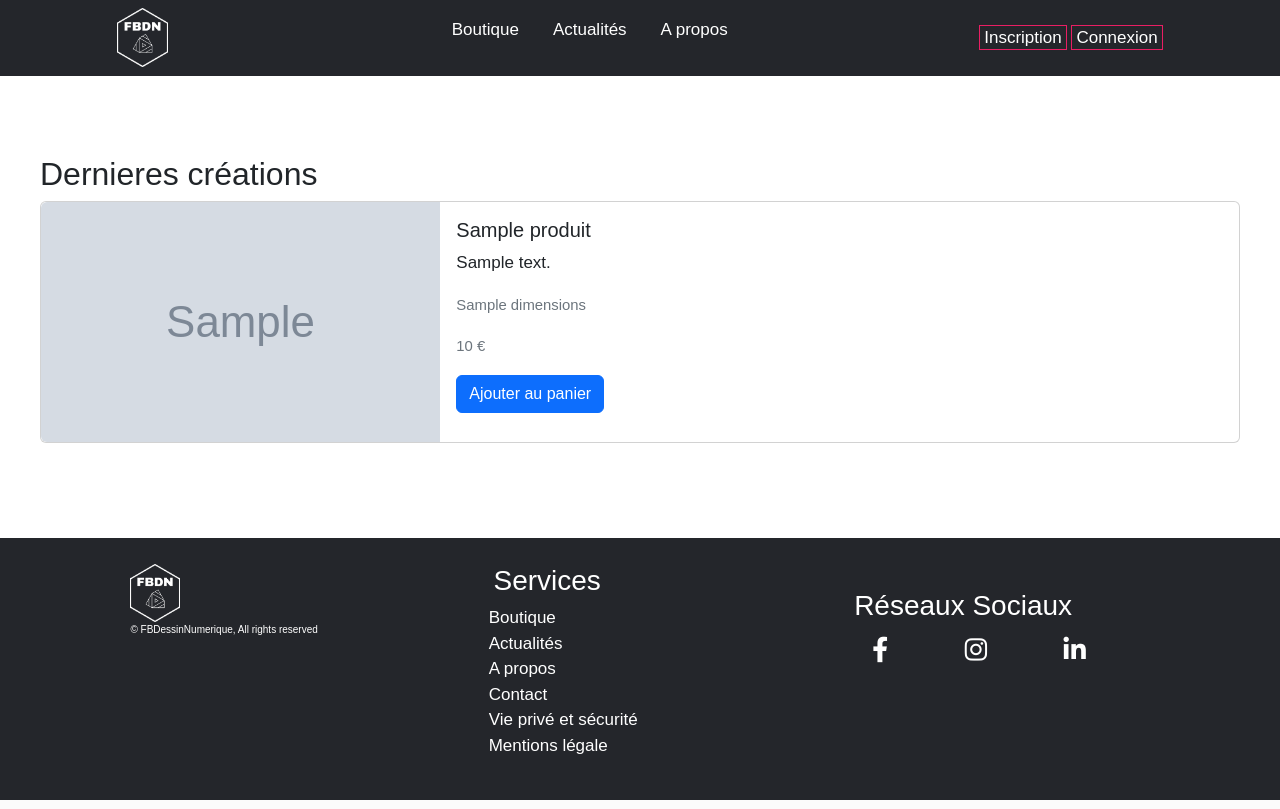
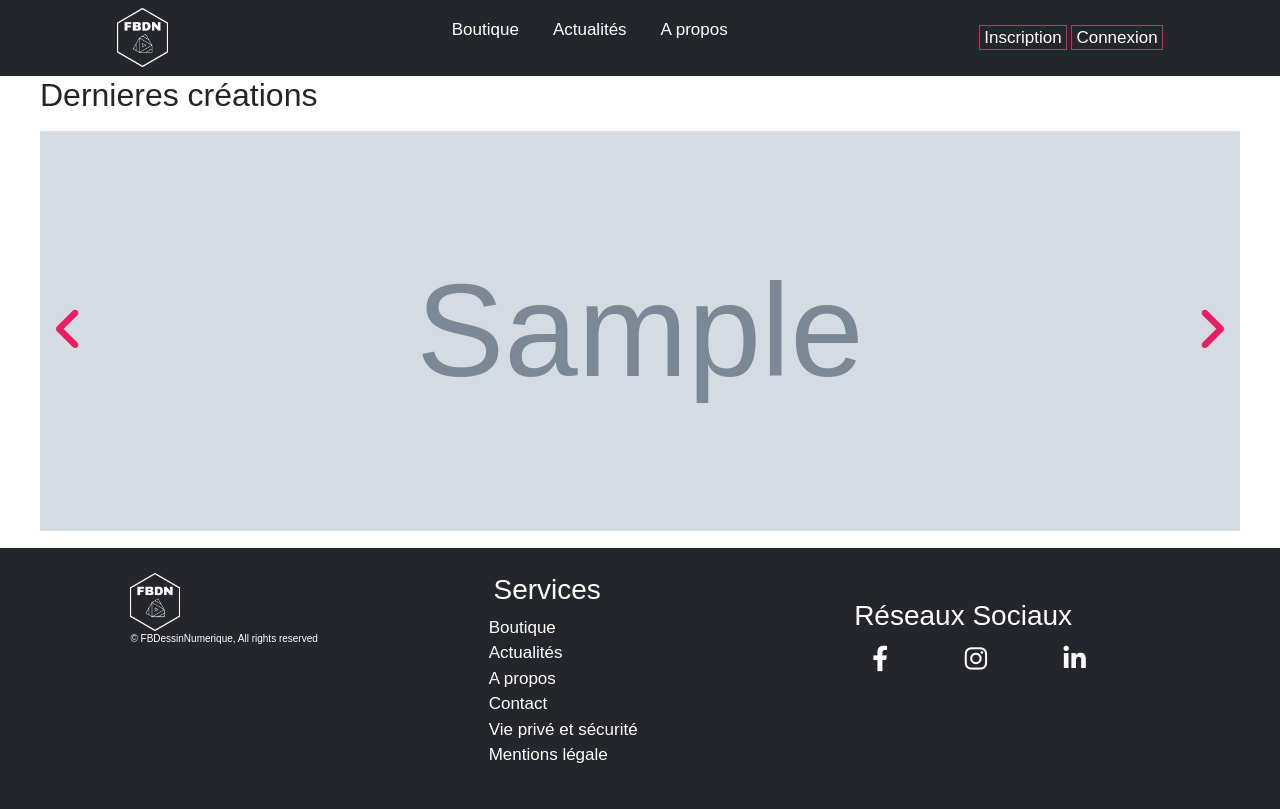
Before and after one commit to Marvinb67/Symfony_FBDessinsNum, a Symfony app: template templates/acceuil/index.html.twig in a window 1280 px wide. Run offline with Twig, Linux system fonts and the light colour scheme; the template is opened without the code that fills it: most values are stand-ins (such as "Sample title", 1, 10 or a date in 2020); grey boxes marked "Sample" are stand-in pictures; some libraries are stand-ins or nearby versions.

Commit message:
début de mise en place stripe. Faire success url et cancel url et trouver un moyen de séléctionner une commande pour le paiement

```diff
--- a/composer.json
+++ b/composer.json
@@ -15,6 +15,7 @@
         "phpdocumentor/reflection-docblock": "^5.3",
         "phpstan/phpdoc-parser": "^1.5",
         "sensio/framework-extra-bundle": "^6.1",
+        "stripe/stripe-php": "^8.7",
         "symfony/asset": "5.4.*",
         "symfony/console": "5.4.*",
         "symfony/dotenv": "5.4.*",
--- a/config/services.yaml
+++ b/config/services.yaml
@@ -5,6 +5,8 @@
 # https://symfony.com/doc/current/best_practices.html#use-parameters-for-application-configuration
 parameters:
     image_upload: '%kernel.project_dir%/public/image/dessins'
+    stripe_public_key: pk_test_51LDQ8mHxpPvexfFT0bSpZlCysyUKqgSGeFp5MbmqpSH4kfT3VjSv9WNxptwFtnx6Dt5Nt0JgnlwzW1Dw9qm7WZFP00QLZqJXJF
+    stripe_secret_key: sk_test_51LDQ8mHxpPvexfFTVjNFEjuCdqN68IGLkz4FdcoNDLU3ZmoNFInWIGOkCwzpWDGfqcKamL76uJkMTSgbZhTPM0eb005kHQ9qH8
 
 services:
     # default configuration for services in *this* file
--- a/public/css/styles.css
+++ b/public/css/styles.css
@@ -25,6 +25,39 @@ body{
 
 main{
    width: 100%;
+}
+.slider{
+    height: 50vh;
+    position: relative;
+    margin: 1em 0;
+}
+
+.slider img{
+    width: 100%;
+    height: 100%;
+    object-fit: cover;
+    position: absolute;
+    top: 0;
+    left: 0;
+
+}
+
+.suivant, .precedent{
+    color: #e91e63;
+    font-size: 3em;
+    position: absolute;
+    top: 50%;
+    transform: translatey(-50%);
+}
+
+
+
+.suivant{
+    right: 1rem;
+}
+
+.precedent{
+    left: 1rem;
 }
 
 header{
--- a/public/js/script.js
+++ b/public/js/script.js
@@ -1,5 +1,25 @@
-let favoris = document.getElementsByClassName('favoris')
+let img_slider = document.getElementsByClassName('img_slider')
+console.log(img_slider)
 
-favoris.addEventListener('click', function() {
-    favoris.style.color = "red"
+let etape = 0
+
+let suivant = document.querySelector('.suivant')
+
+console.log(suivant)
+
+let precedent = document.getElementsByClassName('precedent')
+
+
+let nb_img = img_slider.length
+
+function enleverActiveImg() {
+    for(let i = 0; i < nb_img; i++){
+        img_slider[i].classList.remove('active')
+    }
+}
+
+suivant.addEventListener('click', function() {
+    etape++
+    enleverActiveImg()
+    img_slider[etape].classList.add('active')
 })
--- a/src/Entity/Adresse.php
+++ b/src/Entity/Adresse.php
@@ -121,7 +121,7 @@ class Adresse
 
     public function __toString()
     {
-        return $this->adresse;
+        return $this->adresse.' - '.$this->ville.' - '.$this->cp;
     }
 
     /**
--- a/src/Entity/Commande.php
+++ b/src/Entity/Commande.php
@@ -58,6 +58,8 @@ class Commande
     public function __construct()
     {
         $this->paniers = new ArrayCollection();
+        $this->numero = $this->genererNum();
+        $this->date_commande = new \DateTime();
     }
 
     public function getId(): ?int
@@ -174,4 +176,8 @@ class Commande
 
         return $this;
     }
+
+    public function afficherProduit()
+    {
+    }
 }
--- a/src/Entity/Panier.php
+++ b/src/Entity/Panier.php
@@ -33,7 +33,7 @@ class Panier
     private $quantite;
 
     /**
-     * @ORM\ManyToOne(targetEntity=Commande::class, inversedBy="paniers")
+     * @ORM\ManyToOne(targetEntity=Commande::class, inversedBy="paniers", cascade={"persist"})
      */
     private $commande;
 
--- a/templates/acceuil/index.html.twig
+++ b/templates/acceuil/index.html.twig
@@ -11,22 +11,16 @@
 </div> -->
 
 <h2>Dernieres créations</h2>
-{% for produit in produits %}
-<div class="card mb-3" style="width: 100%;">
-    <div class="row g-0">
-        <div class="col-md-4">
-            <img src="image/dessins/{{ produit.image }}" class="img-fluid rounded-start carte-img" style="width: 100%;" alt="{{ produit }}">
-        </div>
-        <div class="col-md-8">
-            <div class="card-body">
-                <h5 class="card-title">{{ produit }}</h5>
-                <p class="card-text">{{ produit.description }}</p>
-                <p class="card-text"><small class="text-muted">{{ produit.dimensions }}</small></p>
-                <p class="card-text"><small class="text-muted">{{ produit.prix }} €</small></p>
-                <a href="{{ path('ajout_panier', {'id': produit.id}) }}" class="btn btn-primary">Ajouter au panier</a>
-            </div>
-        </div>
+
+<div class="slider">
+    {% for produit in produits %}
+        <img src="{{ asset('image/dessins/' ~ produit.image) }}" alt="{{ produit }}" class="img_slider active">
+    {% endfor %}
+    <div class="suivant">
+        <i class="fa-solid fa-angle-right"></i>
+    </div>
+    <div class="precedent">
+        <i class="fa-solid fa-angle-left"></i>
     </div>
 </div>
-{% endfor %}
 {% endblock %}
--- a/templates/base.html.twig
+++ b/templates/base.html.twig
@@ -21,12 +21,10 @@
     <script src="https://cdn.jsdelivr.net/npm/bootstrap@5.2.0-beta1/dist/js/bootstrap.min.js"
         integrity="sha384-kjU+l4N0Yf4ZOJErLsIcvOU2qSb74wXpOhqTvwVx3OElZRweTnQ6d31fXEoRD1Jy"
         crossorigin="anonymous"></script>
-    <script src="{{ asset('css/styles.css') }}"></script>
     {% endblock %}
 </head>
 
 <body>
-    <div id="big-wrap">
     <header>
         {% for message in app.flashes('success') %}
         <div class="alert alert-success">
@@ -92,6 +90,7 @@
         </div>
     </footer>
     </div>
+    <script src="{{ asset('js/script.js') }}"></script>
 </body>
 
 </html>
--- a/templates/panier/index.html.twig
+++ b/templates/panier/index.html.twig
@@ -39,7 +39,7 @@
         </tr>
     </tfoot>
 </table>
-<p><a href="{{ path('vider') }}">Vider le panier</a> <a href="{{ path('commande') }}" class="btn btn-success float-end">Confirmer la commande</a></p>
+<p><a href="{{ path('vider') }}">Vider le panier</a> <a href="{{ path('validation_commande') }}" class="btn btn-success float-end">Confirmer la commande</a></p>
 
 {{ dump() }}
 {% endblock %}
```
Also changed, not shown: src/Controller/CommandeController.php (+34 -58 lines), src/Controller/PaiementController.php (added, +62 -0 lines), templates/commande/index.html.twig (+13 -19 lines), templates/commande/validation.html.twig (added, +25 -0 lines), templates/paiement/index.html.twig (added, +9 -0 lines), 2 other files. Lines whose indentation alone changed are shown as unchanged.
